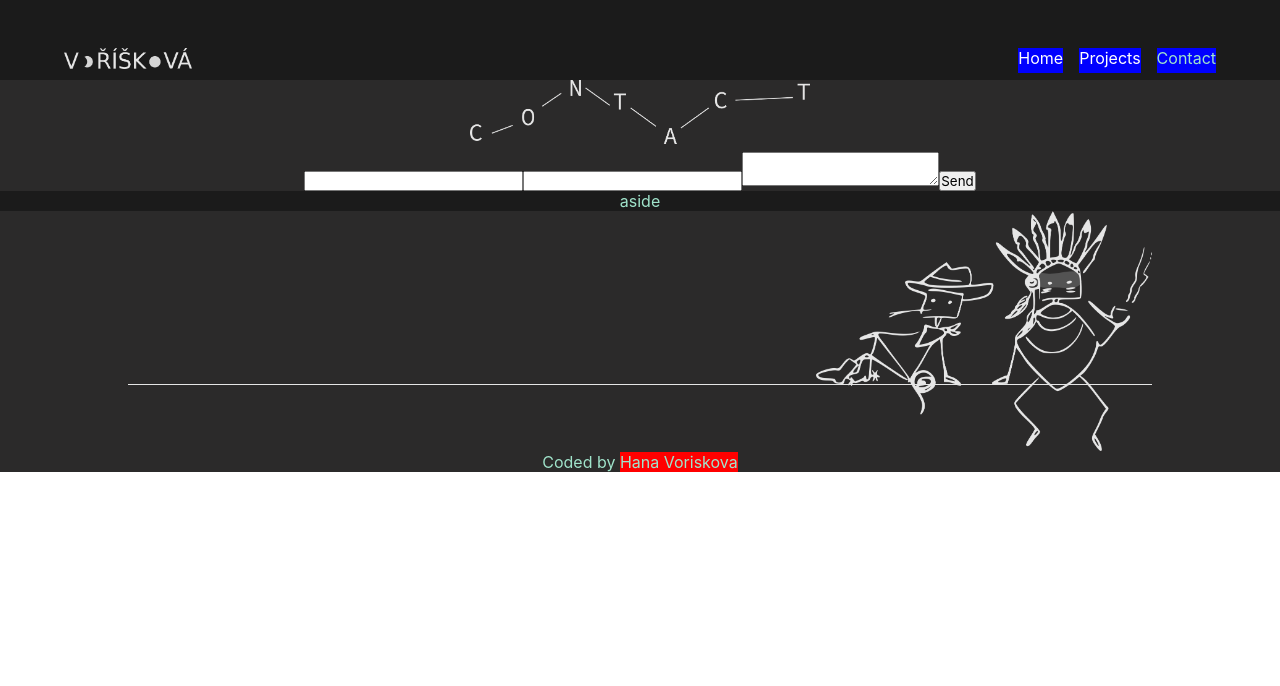
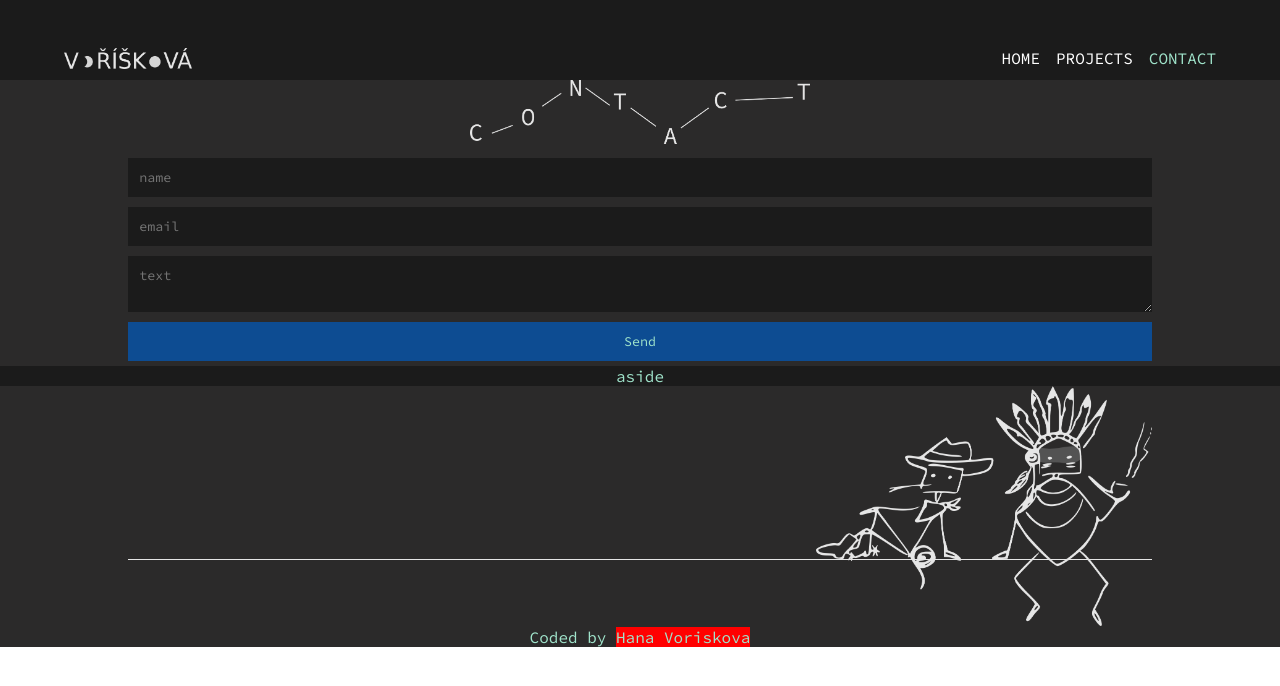
Before and after one commit to havoriskova/portfolio, a React (Create React App) app in the folder 01-portfolio/: page /contact in a window 1280 px wide. Shown: the top 686 px of the page. Built offline with nearby package versions, Linux system fonts and the light colour scheme; the HTML template or start-up script is replaced by a standard one.

Commit message:
form style added

```diff
--- a/01-portfolio/public/index.html
+++ b/01-portfolio/public/index.html
@@ -26,6 +26,14 @@
       work correctly both with client-side routing and a non-root public URL.
       Learn how to configure a non-root public URL by running `npm run build`.
     -->
+
+    <link rel="preconnect" href="https://fonts.googleapis.com" />
+    <link rel="preconnect" href="https://fonts.gstatic.com" crossorigin />
+    <link
+      href="https://fonts.googleapis.com/css2?family=Source+Code+Pro&display=swap"
+      rel="stylesheet"
+    />
+
     <title>Web Dev Portfolio</title>
   </head>
   <body>
--- a/01-portfolio/src/App.css
+++ b/01-portfolio/src/App.css
@@ -136,6 +136,7 @@ a {
   display: none;
   gap: 1rem;
   flex-direction: column;
+  text-transform: uppercase;
 }
 
 
@@ -164,9 +165,9 @@ a {
   display: flex;
 }
 
-.App header nav li {
+/* .App header nav li {
  background-color: blue;
-}
+} */
 
 
 .App footer a[href*="linkedin"] {
--- /dev/null
+++ b/01-portfolio/src/components/Contact.css
@@ -0,0 +1,36 @@
+
+form {
+    display: flex;
+    flex-direction: column;
+}
+
+form input,
+form textarea {
+    background-color: var(--primary-color);
+    padding: .7rem;
+    margin: .3rem 0;
+    border: none;
+    color: white;
+}
+
+form input:focus-visible, form textarea:focus-visible {
+    outline: none;
+    filter: invert(5%);
+}
+
+form input[type='search']:focus {
+    box-shadow: 0 0 0 4px rgba(31, 116, 152, 0.3);
+}
+
+form button {
+    border: none;
+    background-color: var(--darkest-color);
+    color: inherit;
+    padding: .7rem;
+    margin: .3rem 0;
+    cursor: pointer;
+}
+
+form button:hover {
+    filter: invert(5%);
+}
--- a/01-portfolio/src/components/Contact.js
+++ b/01-portfolio/src/components/Contact.js
@@ -2,6 +2,7 @@
 // import Thanks from './Thanks.js';
 // import {Route, BrowserRouter, Routes} from 'react-router-dom';
 import contactHeader from '../img/headers/contact_4_rem.png';
+import './Contact.css';
 
 
 export default function Contact() {
@@ -15,9 +16,9 @@ export default function Contact() {
 
                     <form action="https://formsubmit.co/89f7a2105b81292e989a4eee19407380" method="POST">
                         <input type="hidden" name="_subject" value="New message from portfolio page!" />
-                        <input type="text" name="name" required />
-                        <input type="email" name="email" required />
-                        <textarea name="text" required></textarea>
+                        <input type="text" name="name" required placeholder='name'/>
+                        <input type="email" name="email" required placeholder='email' />
+                        <textarea name="text" required placeholder='text'></textarea>
                         <input type="hidden" name="_captcha" value="false" />
                         <input type="hidden" name="_next" value="https://hanavoriskova.netlify.app/thanks" />
                         <button type="submit">Send</button>
--- a/01-portfolio/src/components/Projects.js
+++ b/01-portfolio/src/components/Projects.js
@@ -3,7 +3,7 @@ import Dictionary from "./projects/Dictionary.js";
 import Planner from "./projects/Planner.js";
 import Weather from "./projects/Weather.js";
 import Icf from "./projects/Icf.js";
-import Resume from "./projects/Resume.js";
+// import Resume from "./projects/Resume.js";
 import headerProject from '../img/headers/projects_4_rem.png';
 
 
@@ -25,7 +25,7 @@ const Projects = (props) => {
             <CSSChallenge />
             <Dictionary />
             <Icf />
-            <Resume />
+            {/* <Resume />  */}
 
 
         </div>
--- a/01-portfolio/src/index.css
+++ b/01-portfolio/src/index.css
@@ -2,9 +2,10 @@
   margin: 0;
   padding: 0;
   box-sizing: border-box;
-  font-family: -apple-system, BlinkMacSystemFont, 'Segoe UI', 'Roboto', 'Oxygen',
+  /* font-family: -apple-system, BlinkMacSystemFont, 'Segoe UI', 'Roboto', 'Oxygen',
     'Ubuntu', 'Cantarell', 'Fira Sans', 'Droid Sans', 'Helvetica Neue',
-    sans-serif;
+    sans-serif; */
+  font-family: 'Source Code Pro', monospace;
   -webkit-font-smoothing: antialiased;
   -moz-osx-font-smoothing: grayscale;
 }
```
